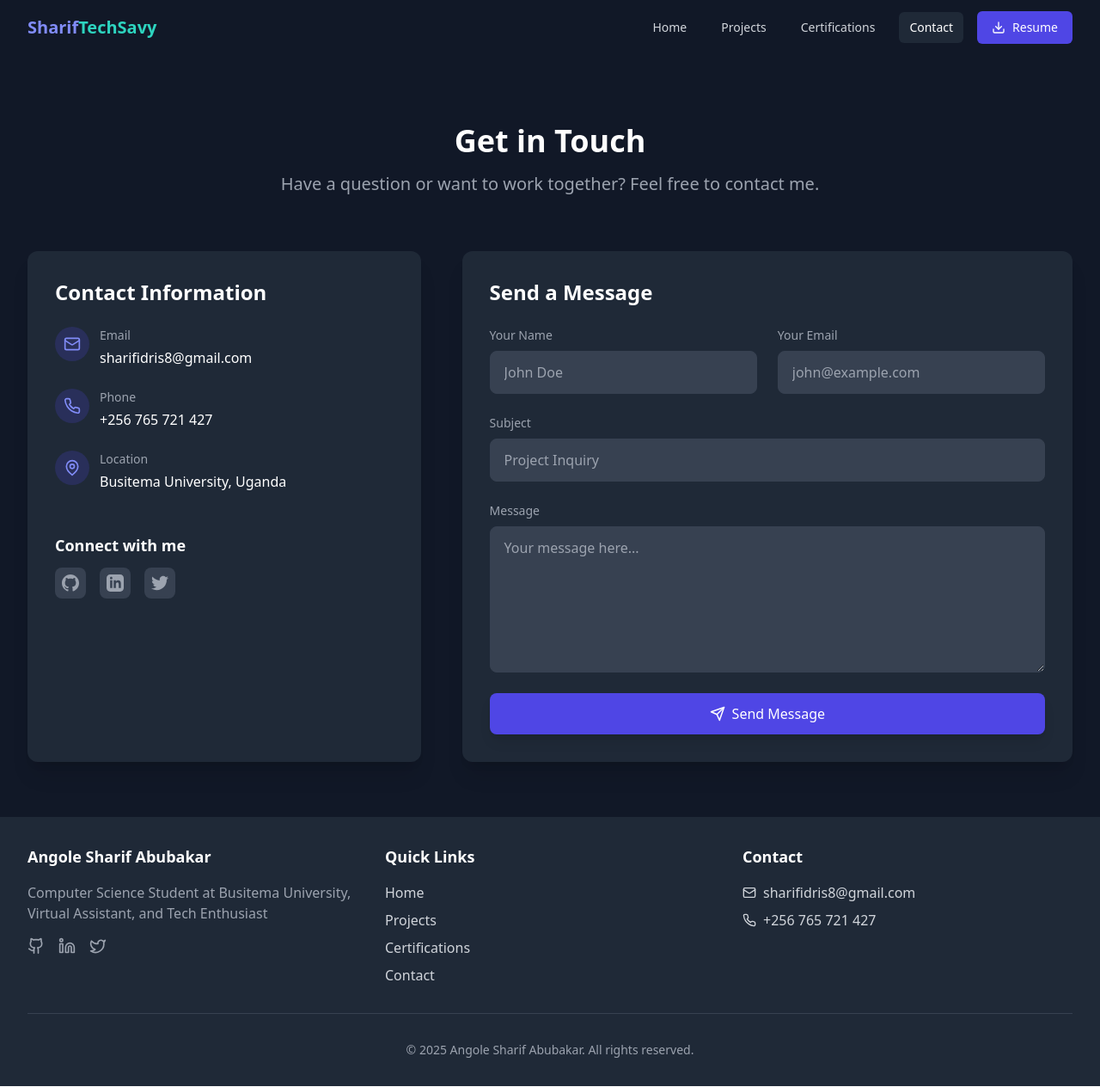
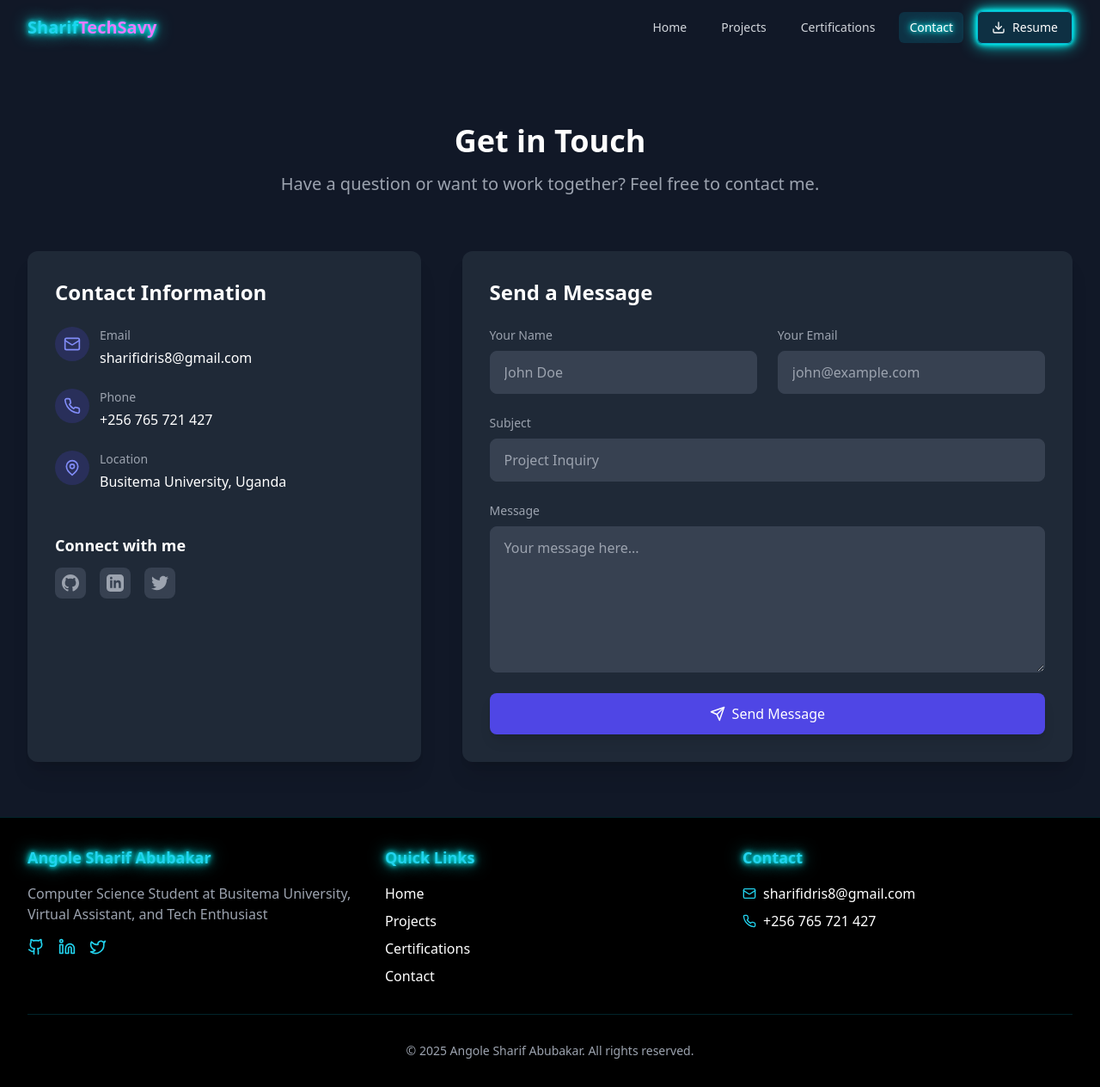
Before and after one commit to SharifIdris/MyPortfolio, a React (Vite) app: page /contact in a window 1280 px wide. Shown: the whole page at 86% size. Built offline with nearby package versions, Linux system fonts and the light colour scheme.

Commit message:
Update components with neon styling

```diff
--- a/src/components/Footer.tsx
+++ b/src/components/Footer.tsx
@@ -3,60 +3,60 @@ import { Github, Linkedin, Twitter, Mail, Phone } from 'lucide-react';
 
 const Footer = () => {
   return (
-    <footer className="bg-gray-800 text-gray-300">
+    <footer className="bg-black text-white border-t border-cyan-500/20">
       <div className="max-w-7xl mx-auto px-4 sm:px-6 lg:px-8 py-8">
         <div className="grid grid-cols-1 md:grid-cols-3 gap-8">
           <div>
-            <h3 className="text-lg font-semibold mb-4 text-white">Angole Sharif Abubakar</h3>
+            <h3 className="text-lg font-semibold mb-4 text-cyan-400 neon-text">Angole Sharif Abubakar</h3>
             <p className="mb-4 text-gray-400">Computer Science Student at Busitema University, Virtual Assistant, and Tech Enthusiast</p>
-            <div className="flex space-x-4 text-gray-400">
-              <a href="https://github.com" className="hover:text-white transition-colors duration-200">
+            <div className="flex space-x-4 text-cyan-400">
+              <a href="https://github.com/SharifIdris" target="_blank" rel="noopener noreferrer" className="hover:text-cyan-300 transition-colors duration-200 neon-text">
                 <Github size={20} />
               </a>
-              <a href="https://linkedin.com" className="hover:text-white transition-colors duration-200">
+              <a href="https://www.linkedin.com/in/angole-sharif-abubakar" target="_blank" rel="noopener noreferrer" className="hover:text-cyan-300 transition-colors duration-200 neon-text">
                 <Linkedin size={20} />
               </a>
-              <a href="https://twitter.com" className="hover:text-white transition-colors duration-200">
+              <a href="https://x.com/Sharifidris82" target="_blank" rel="noopener noreferrer" className="hover:text-cyan-300 transition-colors duration-200 neon-text">
                 <Twitter size={20} />
               </a>
             </div>
           </div>
           <div>
-            <h3 className="text-lg font-semibold mb-4 text-white">Quick Links</h3>
+            <h3 className="text-lg font-semibold mb-4 text-cyan-400 neon-text">Quick Links</h3>
             <ul className="space-y-2">
               <li>
-                <a href="/" className="hover:text-white transition-colors duration-200">Home</a>
+                <a href="/" className="hover:text-cyan-400 transition-colors duration-200">Home</a>
               </li>
               <li>
-                <a href="/projects" className="hover:text-white transition-colors duration-200">Projects</a>
+                <a href="/projects" className="hover:text-cyan-400 transition-colors duration-200">Projects</a>
               </li>
               <li>
-                <a href="/certifications" className="hover:text-white transition-colors duration-200">Certifications</a>
+                <a href="/certifications" className="hover:text-cyan-400 transition-colors duration-200">Certifications</a>
               </li>
               <li>
-                <a href="/contact" className="hover:text-white transition-colors duration-200">Contact</a>
+                <a href="/contact" className="hover:text-cyan-400 transition-colors duration-200">Contact</a>
               </li>
             </ul>
           </div>
           <div>
-            <h3 className="text-lg font-semibold mb-4 text-white">Contact</h3>
+            <h3 className="text-lg font-semibold mb-4 text-cyan-400 neon-text">Contact</h3>
             <ul className="space-y-2">
               <li className="flex items-center">
-                <Mail size={16} className="mr-2" />
-                <a href="mailto:sharifidris8@gmail.com" className="hover:text-white transition-colors duration-200">
+                <Mail size={16} className="mr-2 text-cyan-400" />
+                <a href="mailto:sharifidris8@gmail.com" className="hover:text-cyan-400 transition-colors duration-200">
                   sharifidris8@gmail.com
                 </a>
               </li>
               <li className="flex items-center">
-                <Phone size={16} className="mr-2" />
-                <a href="tel:+256765721427" className="hover:text-white transition-colors duration-200">
+                <Phone size={16} className="mr-2 text-cyan-400" />
+                <a href="tel:+256765721427" className="hover:text-cyan-400 transition-colors duration-200">
                   +256 765 721 427
                 </a>
               </li>
             </ul>
           </div>
         </div>
-        <div className="mt-8 pt-8 border-t border-gray-700 text-center text-sm text-gray-400">
+        <div className="mt-8 pt-8 border-t border-cyan-500/20 text-center text-sm text-gray-400">
           <p>&copy; {new Date().getFullYear()} Angole Sharif Abubakar. All rights reserved.</p>
         </div>
       </div>
--- a/src/components/Navbar.tsx
+++ b/src/components/Navbar.tsx
@@ -33,14 +33,14 @@ const Navbar = () => {
   return (
     <nav
       className={`fixed w-full z-50 transition-all duration-300 ${
-        isScrolled ? 'bg-gray-900/95 shadow-lg' : 'bg-transparent'
+        isScrolled ? 'bg-black/95 shadow-lg border-b border-cyan-500/20' : 'bg-transparent'
       }`}
     >
       <div className="max-w-7xl mx-auto px-4 sm:px-6 lg:px-8">
         <div className="flex items-center justify-between h-16">
           <div className="flex items-center">
-            <Link to="/" className="text-xl font-bold text-indigo-400 transition-all duration-300 hover:text-indigo-300">
-              Sharif<span className="text-teal-400">TechSavy</span>
+            <Link to="/" className="text-xl font-bold text-cyan-400 transition-all duration-300 hover:text-cyan-300 neon-text">
+              Sharif<span className="text-fuchsia-400">TechSavy</span>
             </Link>
           </div>
           <div className="hidden md:block">
@@ -59,7 +59,7 @@ const Navbar = () => {
               </NavLink>
               <a
                 href="/assets/resume.pdf"
-                className="inline-flex items-center px-4 py-2 border border-transparent text-sm font-medium rounded-md text-white bg-indigo-600 hover:bg-indigo-700 transition-colors duration-200"
+                className="inline-flex items-center px-4 py-2 border border-cyan-500 text-sm font-medium rounded-md text-white bg-cyan-600/20 hover:bg-cyan-600/30 transition-colors duration-200 neon-border"
                 download
               >
                 <Download size={16} className="mr-2" />
@@ -70,7 +70,7 @@ const Navbar = () => {
           <div className="flex md:hidden">
             <button
               onClick={toggleNavbar}
-              className="inline-flex items-center justify-center p-2 rounded-md text-gray-400 hover:text-white hover:bg-gray-800 focus:outline-none focus:ring-2 focus:ring-offset-2 focus:ring-offset-gray-800 focus:ring-white"
+              className="inline-flex items-center justify-center p-2 rounded-md text-cyan-400 hover:text-white hover:bg-cyan-600/20 focus:outline-none focus:ring-2 focus:ring-offset-2 focus:ring-offset-black focus:ring-cyan-500"
             >
               <span className="sr-only">Open main menu</span>
               {isOpen ? <X size={24} /> : <Menu size={24} />}
@@ -81,7 +81,7 @@ const Navbar = () => {
 
       {/* Mobile menu */}
       <div className={`md:hidden transition-all duration-300 ease-in-out ${isOpen ? 'max-h-screen' : 'max-h-0 overflow-hidden'}`}>
-        <div className="px-2 pt-2 pb-3 space-y-1 sm:px-3 bg-gray-800">
+        <div className="px-2 pt-2 pb-3 space-y-1 sm:px-3 bg-black border-t border-cyan-500/20">
           <MobileNavLink to="/" active={location.pathname === '/'} onClick={closeNavbar}>
             Home
           </MobileNavLink>
@@ -96,7 +96,7 @@ const Navbar = () => {
           </MobileNavLink>
           <a
             href="/assets/resume.pdf"
-            className="flex items-center px-3 py-2 text-sm font-medium rounded-md text-white bg-indigo-600 hover:bg-indigo-700 transition-colors duration-200 mx-2"
+            className="flex items-center px-3 py-2 text-sm font-medium rounded-md text-white bg-cyan-600/20 hover:bg-cyan-600/30 transition-colors duration-200 mx-2 neon-border"
             download
           >
             <Download size={16} className="mr-2" />
@@ -113,7 +113,7 @@ const NavLink = ({ to, active, onClick, children }) => (
     to={to}
     onClick={onClick}
     className={`px-3 py-2 rounded-md text-sm font-medium transition-colors duration-200 ${
-      active ? 'bg-gray-800 text-white' : 'text-gray-300 hover:bg-gray-700 hover:text-white'
+      active ? 'bg-cyan-600/20 text-white neon-text' : 'text-gray-300 hover:bg-cyan-600/20 hover:text-white'
     }`}
   >
     {children}
@@ -125,7 +125,7 @@ const MobileNavLink = ({ to, active, onClick, children }) => (
     to={to}
     onClick={onClick}
     className={`block px-3 py-2 rounded-md text-base font-medium ${
-      active ? 'bg-gray-900 text-white' : 'text-gray-300 hover:bg-gray-700 hover:text-white'
+      active ? 'bg-cyan-600/20 text-white neon-text' : 'text-gray-300 hover:bg-cyan-600/20 hover:text-white'
     }`}
   >
     {children}
--- a/src/index.css
+++ b/src/index.css
@@ -1,3 +1,43 @@
 @import 'tailwindcss/base';
 @import 'tailwindcss/components';
 @import 'tailwindcss/utilities';
+
+@layer base {
+  :root {
+    --neon-primary: #0ff;
+    --neon-secondary: #f0f;
+    --neon-accent: #0f0;
+  }
+
+  body {
+    background-color: #000;
+    color: #fff;
+  }
+}
+
+@layer components {
+  .neon-border {
+    box-shadow: 0 0 5px var(--neon-primary),
+                0 0 10px var(--neon-primary),
+                0 0 20px var(--neon-primary);
+  }
+
+  .neon-text {
+    text-shadow: 0 0 5px var(--neon-primary),
+                 0 0 10px var(--neon-primary),
+                 0 0 20px var(--neon-primary);
+  }
+
+  .neon-glow {
+    animation: neon-pulse 2s infinite;
+  }
+
+  @keyframes neon-pulse {
+    0%, 100% {
+      opacity: 1;
+    }
+    50% {
+      opacity: 0.7;
+    }
+  }
+}
```
Also changed, not shown: src/components/HeroSection.tsx (+19 -19 lines), src/components/SkillsSection.tsx (+15 -15 lines), 1 other file (tests, documents, lock files or other folders).
